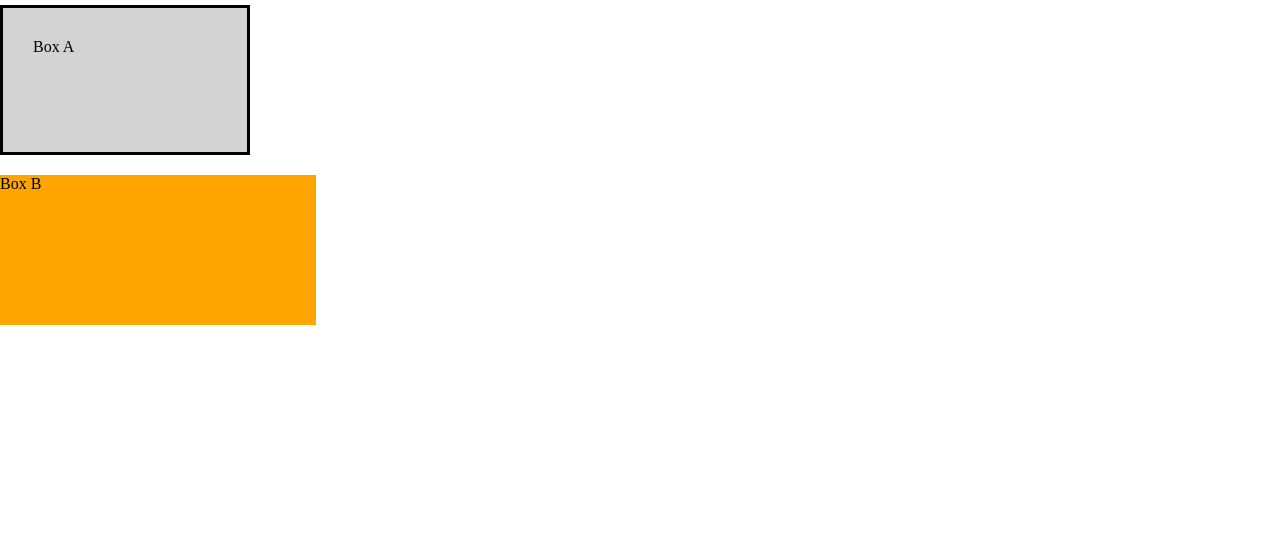
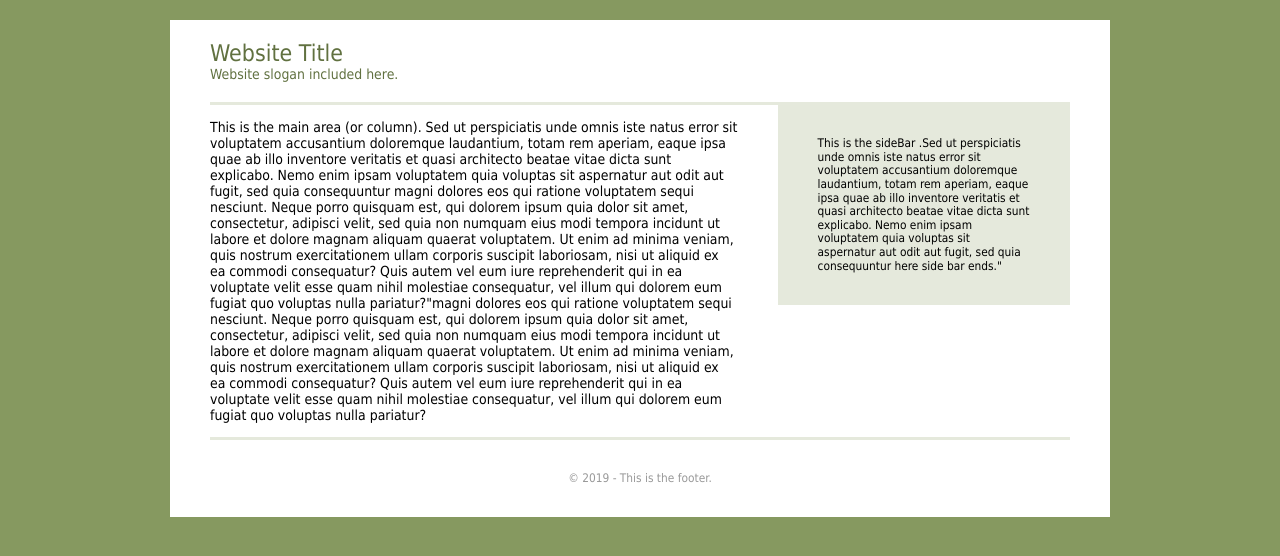
Before and after one commit to anasadulmajeed/my-bio, a website built with webpack: page app/index.html in a window 1280 px wide. Built offline with nearby package versions, Linux system fonts and the light colour scheme.

Commit message:
cleary understood float border box all necessary things to make a layout

```diff
--- a/app/assets/styles/base/_global.css
+++ b/app/assets/styles/base/_global.css
@@ -1,19 +1,68 @@
-.box-a{
-	background-color: LightGray;
-	padding:30px;
-	border:3px solid black;
-	margin-bottom:20px;
-	margin-top:5px;
-	width:250px;
-	height:150px;
-	box-sizing:border-box;
-
+html {
+	background-color:$lightGreen;
 
 }
 
-.box-b{
-	background-color: orange;
-	width:316px;
-	height:150px;
+* {
+	box-sizing: border-box;
+}
+
+body {
+	font-family: Tahoma, sans-serif;
+	font-size: 87%;
 
 }
+header {
+	margin-top:20px;
+	padding:20px 0 20px 0;
+	color:$somewhatGreen;
+
+}
+
+header h1 {
+	margin:0;
+	font-weight:normal;
+	font-size:165%;
+}
+
+header p {
+	margin:0;
+}
+
+.container {
+	max-width: 940px;
+	margin-left:auto;
+	margin-right:auto;
+	background-color:white;
+	padding:0 40px;
+
+}
+
+.content-area{
+	border-top:3px solid $veryLightGreen;
+	border-bottom:3px solid $veryLightGreen;
+	@mixin clearfix;
+}
+
+.main-area{
+	width:66%;
+	float:left;
+	padding:0 40px 0 0;
+
+}
+
+.sidebar {
+	width:34%;
+	float:left;
+	background-color: $veryLightGreen;
+	padding:20px 40px;
+	font-size:85%;
+
+}
+
+footer {
+	text-align:center;
+	padding:20px 0;
+	font-size:85%;
+	color:#999;
+}
--- a/app/assets/styles/base/_mixins.css
+++ b/app/assets/styles/base/_mixins.css
@@ -1,4 +1,4 @@
-@define-mixin clearfix {
+ @define-mixin clearfix {
 	&::after {
 		content: "";
 		clear: both;
--- a/app/assets/styles/base/_variables.css
+++ b/app/assets/styles/base/_variables.css
@@ -1,2 +1,5 @@
 $mainBlue: #2f5572;
 $mainOrange: #d59541;
+$lightGreen: #869960;
+$somewhatGreen: #617140;
+$veryLightGreen:#e5e9dc;
--- a/app/index.html
+++ b/app/index.html
@@ -7,8 +7,30 @@
 </head>
 <body>
 
-<div class="box-a">Box A</div>
-<div class="box-b">Box B</div>
+
+  <div class="container">
+    <header>
+      <h1>Website Title</h1>
+      <p>Website slogan included here.</p>
+    </header>
+
+    <div class="content-area">
+       <div class="main-area">
+        <p>This is the main area (or column). Sed ut perspiciatis unde omnis iste natus error sit voluptatem accusantium doloremque laudantium, totam rem aperiam, eaque ipsa quae ab illo inventore veritatis et quasi architecto beatae vitae dicta sunt explicabo. Nemo enim ipsam voluptatem quia voluptas sit aspernatur aut odit aut fugit, sed quia consequuntur magni dolores eos qui ratione voluptatem sequi nesciunt. Neque porro quisquam est, qui dolorem ipsum quia dolor sit amet, consectetur, adipisci velit, sed quia non numquam eius modi tempora incidunt ut labore et dolore magnam aliquam quaerat voluptatem. Ut enim ad minima veniam, quis nostrum exercitationem ullam corporis suscipit laboriosam, nisi ut aliquid ex ea commodi consequatur? Quis autem vel eum iure reprehenderit qui in ea voluptate velit esse quam nihil molestiae consequatur, vel illum qui dolorem eum fugiat quo voluptas nulla pariatur?"magni dolores eos qui ratione voluptatem sequi nesciunt. Neque porro quisquam est, qui dolorem ipsum quia dolor sit amet, consectetur, adipisci velit, sed quia non numquam eius modi tempora incidunt ut labore et dolore magnam aliquam quaerat voluptatem. Ut enim ad minima veniam, quis nostrum exercitationem ullam corporis suscipit laboriosam, nisi ut aliquid ex ea commodi consequatur? Quis autem vel eum iure reprehenderit qui in ea voluptate velit esse quam nihil molestiae consequatur, vel illum qui dolorem eum fugiat quo voluptas nulla pariatur?</p>
+      </div>
+
+      <aside class="sidebar">
+        <p>This is the sideBar .Sed ut perspiciatis unde omnis iste natus error sit voluptatem accusantium doloremque laudantium, totam rem aperiam, eaque ipsa quae ab illo inventore veritatis et quasi architecto beatae vitae dicta sunt explicabo. Nemo enim ipsam voluptatem quia voluptas sit aspernatur aut odit aut fugit, sed quia consequuntur here side bar ends."</p>
+      </aside>
+
+    </div>
+
+
+    <footer>
+      <p>&copy; 2019 - This is the footer.</p>
+    </footer>
+  </div>
+
 
 </body>
 </html>
--- a/app/temp/styles/styles.css
+++ b/app/temp/styles/styles.css
@@ -349,24 +349,79 @@ template {
   display: none;
 }
 
-.box-a{
-	background-color: LightGray;
-	padding:30px;
-	border:3px solid black;
-	margin-bottom:20px;
-	margin-top:5px;
-	width:250px;
-	height:150px;
-	box-sizing:border-box;
-
+html {
+	background-color:#869960;
 
 }
 
-.box-b{
-	background-color: orange;
-	width:316px;
-	height:150px;
+* {
+	box-sizing: border-box;
+}
 
+body {
+	font-family: Tahoma, sans-serif;
+	font-size: 87%;
+
+}
+
+header {
+	margin-top:20px;
+	padding:20px 0 20px 0;
+	color:#617140;
+
+}
+
+header h1 {
+	margin:0;
+	font-weight:normal;
+	font-size:165%;
+}
+
+header p {
+	margin:0;
+}
+
+.container {
+	max-width: 940px;
+	margin-left:auto;
+	margin-right:auto;
+	background-color:white;
+	padding:0 40px;
+
+}
+
+.content-area{
+	border-top:3px solid #e5e9dc;
+	border-bottom:3px solid #e5e9dc;
+}
+
+.content-area::after {
+		content: "";
+		clear: both;
+		display: table;
+	}
+
+.main-area{
+	width:66%;
+	float:left;
+	padding:0 40px 0 0;
+
+}
+
+.sidebar {
+	width:34%;
+	float:left;
+	background-color: #e5e9dc;
+	padding:20px 40px;
+	font-size:85%;
+
+}
+
+footer {
+	text-align:center;
+	padding:20px 0;
+	font-size:85%;
+	color:#999;
 }
 
 .site-header {
```
